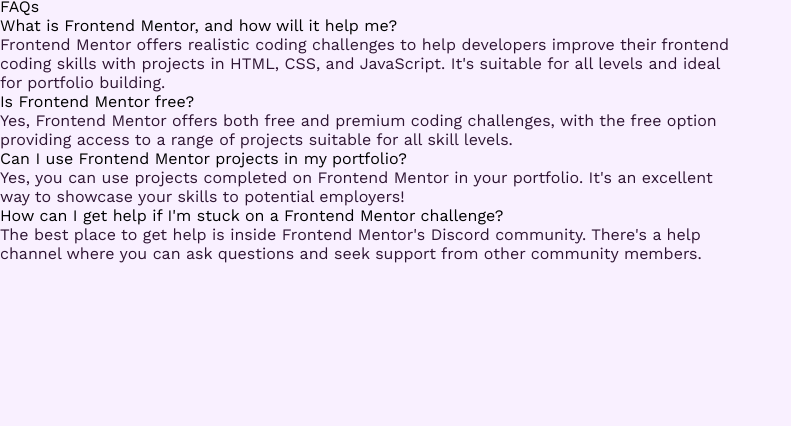
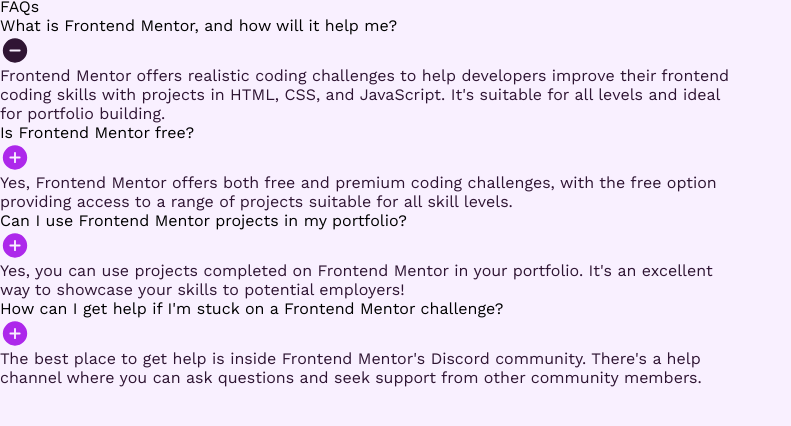
Before and after one commit to ihlonne/faq-accordion-main, a plain HTML site: page index.html in a window 1280 px wide. Shown: the part 44-470 px from the top of the page, without its empty margins (0-791 px from the left). Drawn offline with nearby package versions, Linux system fonts and the light colour scheme.

Commit message:
add +/- icons

```diff
--- a/index.html
+++ b/index.html
@@ -17,41 +17,56 @@
   </head>
   <body>
     <main>
-      <section>
+      <div class="card-wrapper">
         <div class="header-wrapper">
           <img src="./assets/images/icon-star.svg" alt="star icon" />
           <h1>FAQs</h1>
         </div>
         <div class="questions-wrapper">
           <div>
+            <div class="question">
               <h2>What is Frontend Mentor, and how will it help me?</h2>
+              <img src="./assets/images/icon-minus.svg" alt="" />
+            </div>
             <p>
               Frontend Mentor offers realistic coding challenges to help
               developers improve their frontend coding skills with projects in
               HTML, CSS, and JavaScript. It's suitable for all levels and ideal
               for portfolio building.
             </p>
+            <span></span>
           </div>
           <div>
+            <div class="question">
               <h2>Is Frontend Mentor free?</h2>
+              <img src="./assets/images/icon-plus.svg" alt="" />
+            </div>
             <p>
               Yes, Frontend Mentor offers both free and premium coding
               challenges, with the free option providing access to a range of
               projects suitable for all skill levels.
             </p>
+            <span></span>
           </div>
           <div>
+            <div class="question">
               <h2>Can I use Frontend Mentor projects in my portfolio?</h2>
+              <img src="./assets/images/icon-plus.svg" alt="" />
+            </div>
             <p>
               Yes, you can use projects completed on Frontend Mentor in your
               portfolio. It's an excellent way to showcase your skills to
               potential employers!
             </p>
+            <span></span>
           </div>
           <div>
+            <div class="question">
               <h2>
                 How can I get help if I'm stuck on a Frontend Mentor challenge?
               </h2>
+              <img src="./assets/images/icon-plus.svg" alt="" />
+            </div>
             <p>
               The best place to get help is inside Frontend Mentor's Discord
               community. There's a help channel where you can ask questions and
@@ -59,7 +74,7 @@
             </p>
           </div>
         </div>
-      </section>
+      </div>
     </main>
   </body>
 </html>
```
Lines whose indentation alone changed are shown as unchanged.
